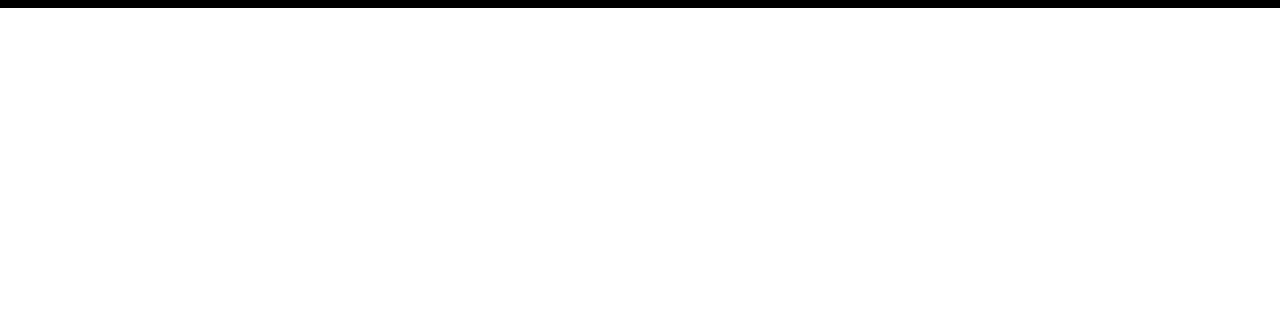
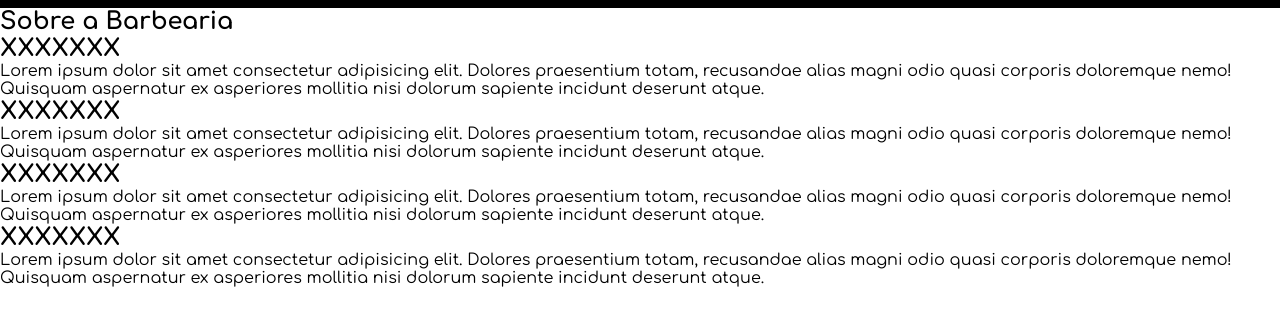
Before and after one commit to CaioFialho/JP-Barbearia, a plain HTML site: page index.html in a window 1280 px wide. Shown: the part 84-410 px from the top of the page. Drawn offline with Linux system fonts and the light colour scheme.

Commit message:
Atualização leve
Atualização no estilo do header
Atualização da inclusão de place-hoder

```diff
--- a/index.html
+++ b/index.html
@@ -37,7 +37,24 @@
 
         </section>
         <article class="sobre-barbearia">
-
+            <div class="side-text">
+                <h1 class="capitulo">Sobre a Barbearia</h1>
+                <div class="text-box">
+                    <h2 class="topico">XXXXXXX</h2>
+                    <p>Lorem ipsum dolor sit amet consectetur adipisicing elit. Dolores praesentium totam, recusandae alias magni odio quasi corporis doloremque nemo! Quisquam aspernatur ex asperiores mollitia nisi dolorum sapiente incidunt deserunt atque.</p>
+                    <h2 class="topico">XXXXXXX</h2>
+                    <p>Lorem ipsum dolor sit amet consectetur adipisicing elit. Dolores praesentium totam, recusandae alias magni odio quasi corporis doloremque nemo! Quisquam aspernatur ex asperiores mollitia nisi dolorum sapiente incidunt deserunt atque.</p>
+                    <h2 class="topico">XXXXXXX</h2>
+                    <p>Lorem ipsum dolor sit amet consectetur adipisicing elit. Dolores praesentium totam, recusandae alias magni odio quasi corporis doloremque nemo! Quisquam aspernatur ex asperiores mollitia nisi dolorum sapiente incidunt deserunt atque.</p>
+                    <h2 class="topico">XXXXXXX</h2>
+                    <p>Lorem ipsum dolor sit amet consectetur adipisicing elit. Dolores praesentium totam, recusandae alias magni odio quasi corporis doloremque nemo! Quisquam aspernatur ex asperiores mollitia nisi dolorum sapiente incidunt deserunt atque.</p>
+                </div>
+            </div>
+            <div class="side-foto">
+                <img src="" alt="">
+                <img src="" alt="">
+                <img src="" alt="">
+            </div>
         </article>
         <article class="sobre-jp">
 
--- a/style.css
+++ b/style.css
@@ -11,7 +11,11 @@ body {
     flex-direction: column;
 }
 
-
+@media (max-width: 680px) {
+    .head-nav, .head-nav-item {
+        display: none;
+    }
+}
 
 
 /*Header*/
@@ -72,3 +76,12 @@ header {
     transform: scale(1.1);
     filter: contrast(50%);
 }
+
+
+/*Main*/
+
+main {
+    display: flex;
+    flex-direction: column;
+    justify-content: center;
+}
```
